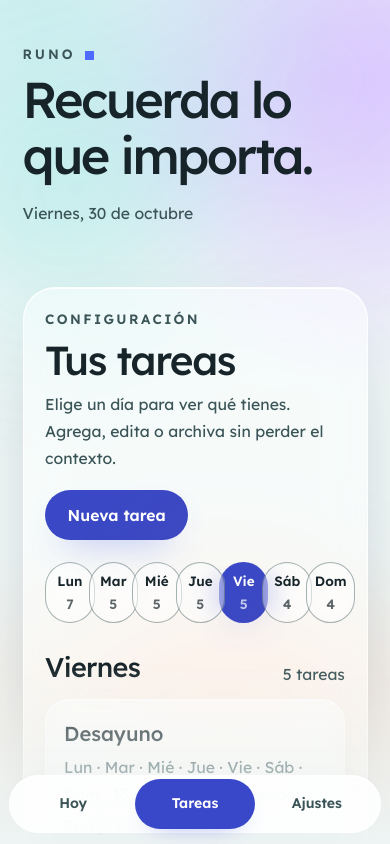
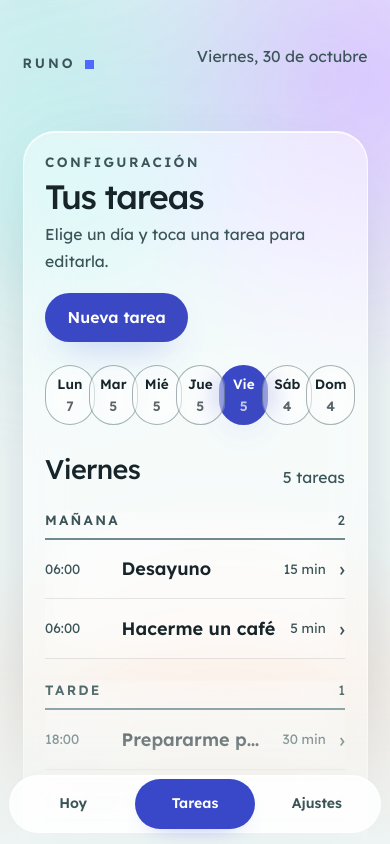
Before and after one commit to Hangtu/avo, a Next.js app: page / in a window 390 px wide. Both pictures are taken after a click on the button "Tareas". Shown: the top 844 px of the page. Built offline with nearby package versions, Linux system fonts and the light colour scheme.

Commit message:
feat(ui): adoptar editor por bloques
Agrupa las tareas del dia en manana, tarde, noche y sin hora con filas compactas; el encabezado se compacta al editar y Archivar queda en el formulario. 195 tests, typecheck, lint y build pasan. Sin deploy.

```diff
--- a/app/_components/runo-home.tsx
+++ b/app/_components/runo-home.tsx
@@ -457,7 +457,7 @@ export function RunoHome() {
               Runo
               <span aria-hidden className="ml-2 inline-block h-2 w-2 bg-accent align-middle" />
             </p>
-            <h1 className="mt-2 text-4xl font-semibold tracking-tight sm:text-5xl">
+            <h1 className={`mt-2 text-4xl font-semibold tracking-tight sm:text-5xl ${showEditor || showSettings || showWallet ? "hidden" : ""}`}>
               Recuerda lo que importa.
             </h1>
           </div>
--- a/app/_components/task-editor.tsx
+++ b/app/_components/task-editor.tsx
@@ -113,11 +113,23 @@ function newId(): string {
   return `${Date.now()}-${Math.random().toString(36).slice(2)}`;
 }
 
-function daysLabel(days: Weekday[]): string {
-  if (days.length === 0) return "Sin programar";
-  return WEEKDAYS.filter((day) => days.includes(day.value))
-    .map((day) => day.label)
-    .join(" · ");
+function taskTime(task: Task): string | null {
+  return task.fixedTime ?? task.window?.start ?? null;
+}
+
+function timeMinutes(time: string | null): number {
+  if (!time) return 24 * 60;
+  const [hours, minutes] = time.split(":").map(Number);
+  return hours * 60 + minutes;
+}
+
+function taskBlock(task: Task): "morning" | "afternoon" | "night" | "any" {
+  const time = taskTime(task);
+  if (!time) return "any";
+  const hour = Number(time.slice(0, 2));
+  if (hour >= 5 && hour < 12) return "morning";
+  if (hour >= 12 && hour < 19) return "afternoon";
+  return "night";
 }
 
 export function TaskEditor({ initialTaskId }: { initialTaskId?: string | null }) {
@@ -128,7 +140,6 @@ export function TaskEditor({ initialTaskId }: { initialTaskId?: string | null })
   const [form, setForm] = useState<FormState | null>(null);
   const [saving, setSaving] = useState(false);
   const [archivingId, setArchivingId] = useState<string | null>(null);
-  const [archiveId, setArchiveId] = useState<string | null>(null);
   const [reloadKey, setReloadKey] = useState(0);
   const [selectedDay, setSelectedDay] = useState<Weekday>(
     () => new Date().getDay() as Weekday,
@@ -241,7 +252,6 @@ export function TaskEditor({ initialTaskId }: { initialTaskId?: string | null })
       } finally {
         db.close();
       }
-      setArchiveId(null);
       setNotice("Archivada.");
       setReloadKey((key) => key + 1);
     } catch (error) {
@@ -262,64 +272,39 @@ export function TaskEditor({ initialTaskId }: { initialTaskId?: string | null })
   }));
   const selectedDayInfo = WEEKDAYS.find((day) => day.value === selectedDay) ?? WEEKDAYS[0];
 
-  function taskRow(task: Task) {
+  const blocks = [
+    { key: "morning", label: "Mañana" },
+    { key: "afternoon", label: "Tarde" },
+    { key: "night", label: "Noche" },
+    { key: "any", label: "Sin hora" },
+  ].map((block) => ({
+    ...block,
+    tasks: dayTasks
+      .filter((task) => taskBlock(task) === block.key)
+      .sort((a, b) =>
+        timeMinutes(taskTime(a)) - timeMinutes(taskTime(b)) || a.title.localeCompare(b.title),
+      ),
+  }));
+  const editingTask = form?.id ? active.find((task) => task.id === form.id) ?? null : null;
+
+  function compactRow(task: Task) {
+    const time = taskTime(task);
     return (
-      <li key={task.id} className="border-b border-line py-5">
-        <div className="grid gap-4 sm:grid-cols-[1fr_auto] sm:items-start">
-          <div className="min-w-0">
-            <h3 className="text-lg font-semibold">{task.title}</h3>
-            <p className="mt-1 text-sm leading-6 text-muted">
-              {daysLabel(task.days)} · {task.durationMin} min ·{" "}
-              {PRIORITY_LABEL[task.priority]} · {task.category}
-            </p>
-            <p className="mt-1 text-sm leading-6 text-muted">
-              {task.window
-                ? `Franja ${task.window.start}–${task.window.end}`
-                : "Sin franja horaria"}
-              {task.fixedTime ? ` · Hora fija ${task.fixedTime}` : ""}
-              {task.shortStep
-                ? ` · Paso: ${task.shortStep.title} (${task.shortStep.durationMin} min)`
-                : ""}
-            </p>
-          </div>
-          <div className="flex flex-wrap gap-4 sm:justify-self-end">
+      <li key={task.id} className="border-b border-line">
         <button
           type="button"
           onClick={() => startEdit(task)}
-              className="min-h-11 text-sm font-semibold underline underline-offset-4"
+          className="flex min-h-14 w-full items-center gap-3 py-3 text-left"
         >
-              Editar
+          <span className="w-14 shrink-0 text-xs tabular-nums text-muted">
+            {time ?? "—"}
+          </span>
+          <span className="min-w-0 flex-1 truncate text-base font-semibold">
+            {task.title}
+          </span>
+          <span className="shrink-0 text-xs text-muted">{task.durationMin} min</span>
+          <span aria-hidden className="text-lg text-muted">›</span>
         </button>
-            {archiveId === task.id ? (
-              <span className="flex flex-wrap items-center gap-2 text-sm">
-                <span className="text-muted">¿Archivar?</span>
-                <button
-                  type="button"
-                  onClick={() => void archive(task)}
-                  disabled={archivingId === task.id}
-                  className="min-h-11 rounded-none bg-foreground px-4 text-sm font-semibold text-background disabled:opacity-60"
-                >
-                  {archivingId === task.id ? "Archivando…" : "Sí"}
-                </button>
-                <button
-                  type="button"
-                  onClick={() => setArchiveId(null)}
-                  className="min-h-11 text-sm font-semibold underline underline-offset-4"
-                >
-                  Cancelar
-                </button>
-              </span>
-            ) : (
-              <button
-                type="button"
-                onClick={() => setArchiveId(task.id)}
-                className="min-h-11 text-sm font-semibold underline underline-offset-4"
-              >
-                Archivar
-              </button>
-            )}
-          </div>
-        </div>
       </li>
     );
   }
@@ -331,11 +316,11 @@ export function TaskEditor({ initialTaskId }: { initialTaskId?: string | null })
           <p className="text-xs font-semibold uppercase tracking-[0.18em] text-muted">
             Configuración
           </p>
-          <h2 id="tasks-title" className="mt-2 text-4xl font-semibold tracking-tight sm:text-5xl">
+          <h2 id="tasks-title" className="mt-1 text-3xl font-semibold tracking-tight">
             Tus tareas
           </h2>
-          <p className="mt-2 max-w-xl text-sm leading-6 text-muted">
-            Elige un día para ver qué tienes. Agrega, edita o archiva sin perder el contexto.
+          <p className="mt-1 max-w-xl text-sm leading-6 text-muted">
+            Elige un día y toca una tarea para editarla.
           </p>
         </div>
         <button
@@ -550,6 +535,19 @@ export function TaskEditor({ initialTaskId }: { initialTaskId?: string | null })
             >
               Cancelar
             </button>
+            {editingTask ? (
+              <button
+                type="button"
+                onClick={() => {
+                  setForm(null);
+                  void archive(editingTask);
+                }}
+                disabled={saving}
+                className="min-h-11 text-sm font-semibold text-muted underline underline-offset-4 disabled:opacity-60"
+              >
+                Archivar tarea
+              </button>
+            ) : null}
           </div>
         </form>
       ) : null}
@@ -592,22 +590,15 @@ export function TaskEditor({ initialTaskId }: { initialTaskId?: string | null })
           </div>
 
           <div className="mt-6 flex items-end justify-between gap-3">
-            <h3 className="text-2xl font-semibold tracking-tight">
-              {selectedDayInfo.full}
-            </h3>
+            <h3 className="text-2xl font-semibold tracking-tight">{selectedDayInfo.full}</h3>
             <p className="text-sm text-muted">
               {dayTasks.length} {dayTasks.length === 1 ? "tarea" : "tareas"}
             </p>
           </div>
 
-          <ul className="mt-3 border-t border-line">
-            {dayTasks.map((task) => taskRow(task))}
-          </ul>
           {dayTasks.length === 0 ? (
             <div className="mt-4 border-l-2 border-line pl-4">
-              <p className="text-sm leading-6 text-muted">
-                No tienes tareas este día.
-              </p>
+              <p className="text-sm leading-6 text-muted">No tienes tareas este día.</p>
               <button
                 type="button"
                 onClick={startNew}
@@ -616,25 +607,42 @@ export function TaskEditor({ initialTaskId }: { initialTaskId?: string | null })
                 Agregar tarea para {selectedDayInfo.full.toLowerCase()}
               </button>
             </div>
-          ) : null}
+          ) : (
+            <div className="mt-2">
+              {blocks.map((block) =>
+                block.tasks.length > 0 ? (
+                  <section key={block.key} className="task-plain mt-5" aria-label={block.label}>
+                    <div className="flex items-baseline justify-between border-b-2 border-control pb-2">
+                      <h4 className="text-xs font-semibold uppercase tracking-[0.16em] text-muted">
+                        {block.label}
+                      </h4>
+                      <span className="text-xs tabular-nums text-muted">{block.tasks.length}</span>
+                    </div>
+                    <ul className="task-list">{block.tasks.map((task) => compactRow(task))}</ul>
+                  </section>
+                ) : null,
+              )}
+            </div>
+          )}
 
           {unscheduled.length > 0 ? (
-            <section className="mt-8" aria-labelledby="unscheduled-title">
-              <h3 id="unscheduled-title" className="text-sm font-semibold uppercase tracking-[0.16em] text-muted">
-                Sin programar · {unscheduled.length}
+            <section className="task-plain mt-8" aria-labelledby="unscheduled-title">
+              <div className="flex items-baseline justify-between border-b border-line pb-2">
+                <h3 id="unscheduled-title" className="text-xs font-semibold uppercase tracking-[0.16em] text-muted">
+                  Sin programar
                 </h3>
-              <ul className="mt-3 border-t border-line">
-                {unscheduled.map((task) => taskRow(task))}
-              </ul>
+                <span className="text-xs tabular-nums text-muted">{unscheduled.length}</span>
+              </div>
+              <ul className="task-list">{unscheduled.map((task) => compactRow(task))}</ul>
             </section>
           ) : null}
 
           {archived.length > 0 ? (
-            <section className="mt-8" aria-labelledby="archived-title">
+            <section className="task-plain mt-8" aria-labelledby="archived-title">
               <h3 id="archived-title" className="text-sm font-semibold uppercase tracking-[0.16em] text-muted">
                 Archivadas
               </h3>
-              <ul className="mt-3 space-y-2">
+              <ul className="task-list mt-3 space-y-2">
                 {archived.map((task) => (
                   <li key={task.id} className="border-b border-line py-3 text-sm text-muted">
                     {task.title} · archivada
--- a/app/globals.css
+++ b/app/globals.css
@@ -528,3 +528,23 @@ body > * {
     font-size: 2rem;
   }
 }
+
+
+/* Task editor: compact rows, not nested cards. */
+:root[data-ui="liquid"] .task-list > li {
+  background: transparent;
+  border: 0;
+  border-bottom: 1px solid var(--line);
+  border-radius: 0;
+  margin: 0;
+  padding: 0;
+  box-shadow: none;
+}
+
+:root[data-ui="liquid"] section.task-plain {
+  background: transparent;
+  border: 0;
+  border-radius: 0;
+  padding: 0;
+  box-shadow: none;
+}
```
Also changed, not shown: 2 other files (tests, documents, lock files or other folders). Lines whose indentation alone changed are shown as unchanged.
